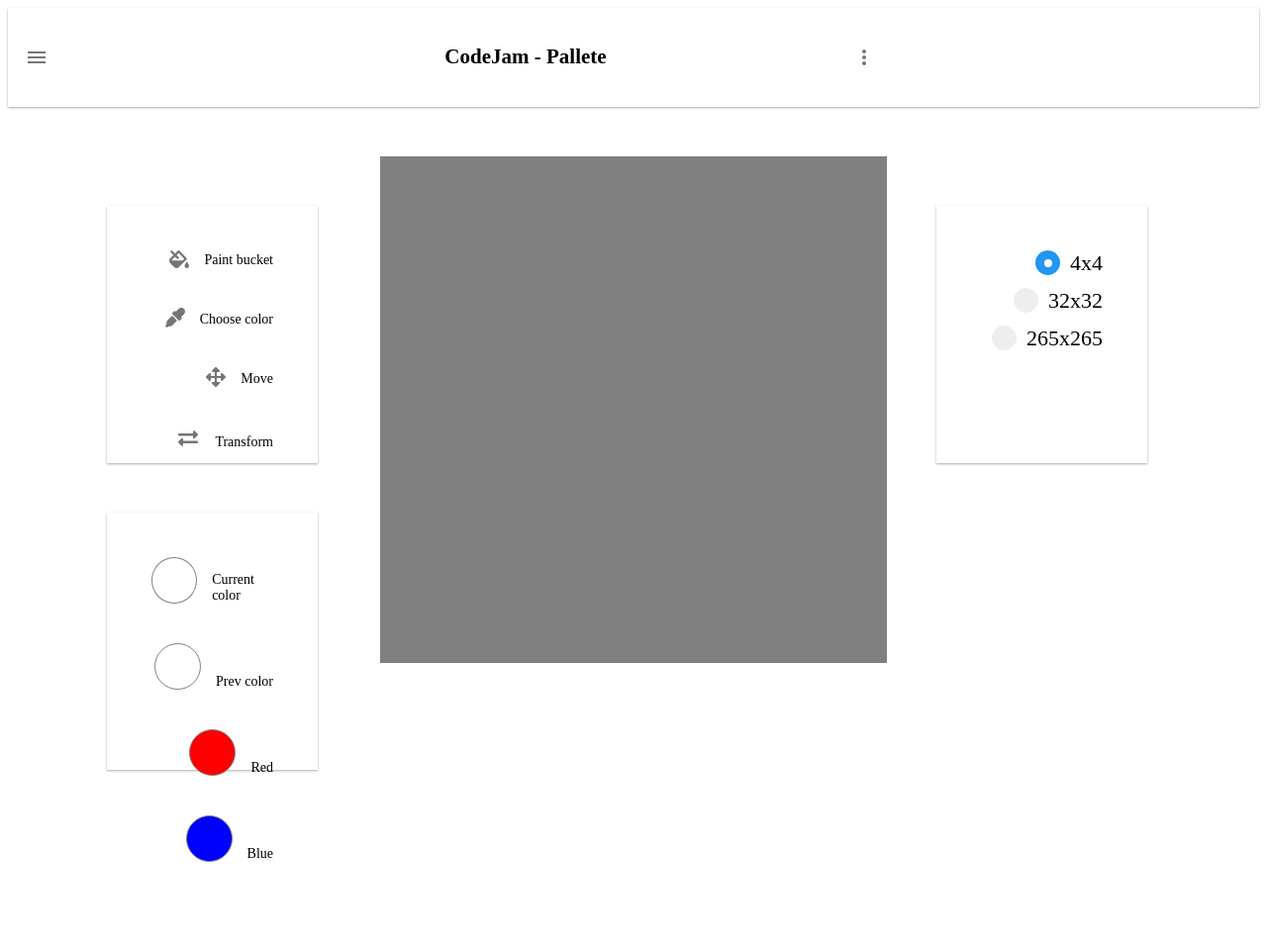
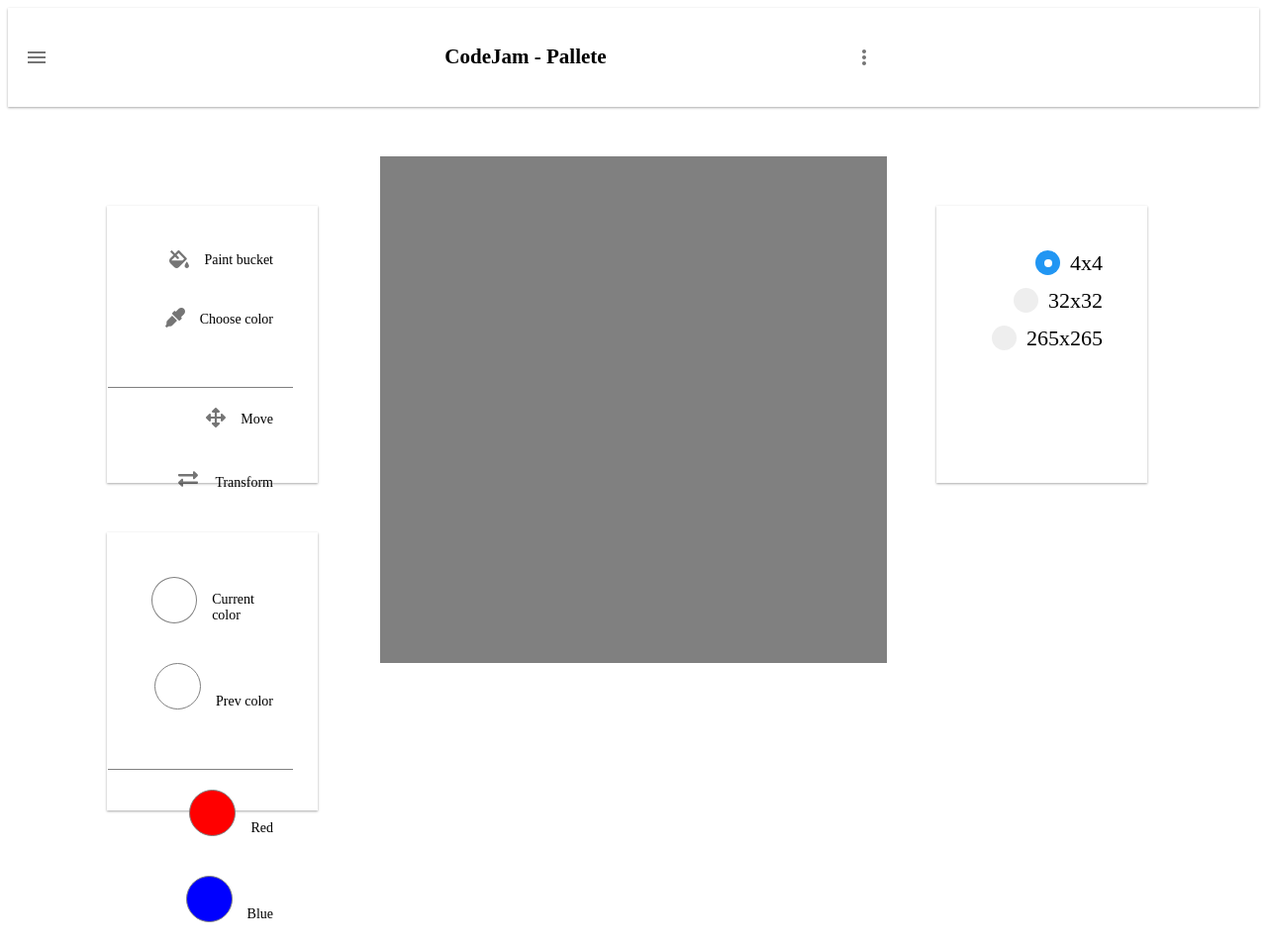
Before and after one commit to LyssenkoAlex/codejam-canvas, a plain HTML site: page index.html in a window 1280 px wide. Shown: the whole page at 99% size. Drawn offline with Linux system fonts and the light colour scheme.

Commit message:
feat: add line

```diff
--- a/index.html
+++ b/index.html
@@ -31,6 +31,10 @@
                             <img src="assets/svg/color_choose.svg" alt="Backet"/>
                             <span>Choose color</span>
                     </div>
+
+                        <div class="border"></div>
+
+
                     <div>
                             <img src="assets/svg/move.svg" alt="Backet"/>
                             <span>Move</span>
@@ -52,6 +56,7 @@
                             <div class="dot"></div>
                             <span>Prev color</span>
                     </div>
+                    <div class="border"></div>
                     <div>
                             <div class="dot dot_red"></div>
                             <span>Red</span>
--- a/style/style.css
+++ b/style/style.css
@@ -148,3 +148,9 @@ main {
       border-radius: 50%;
       background: white;
   }
+
+  .border {
+    width: 90%;
+    border-bottom: 1px solid grey;
+
+  }
```
